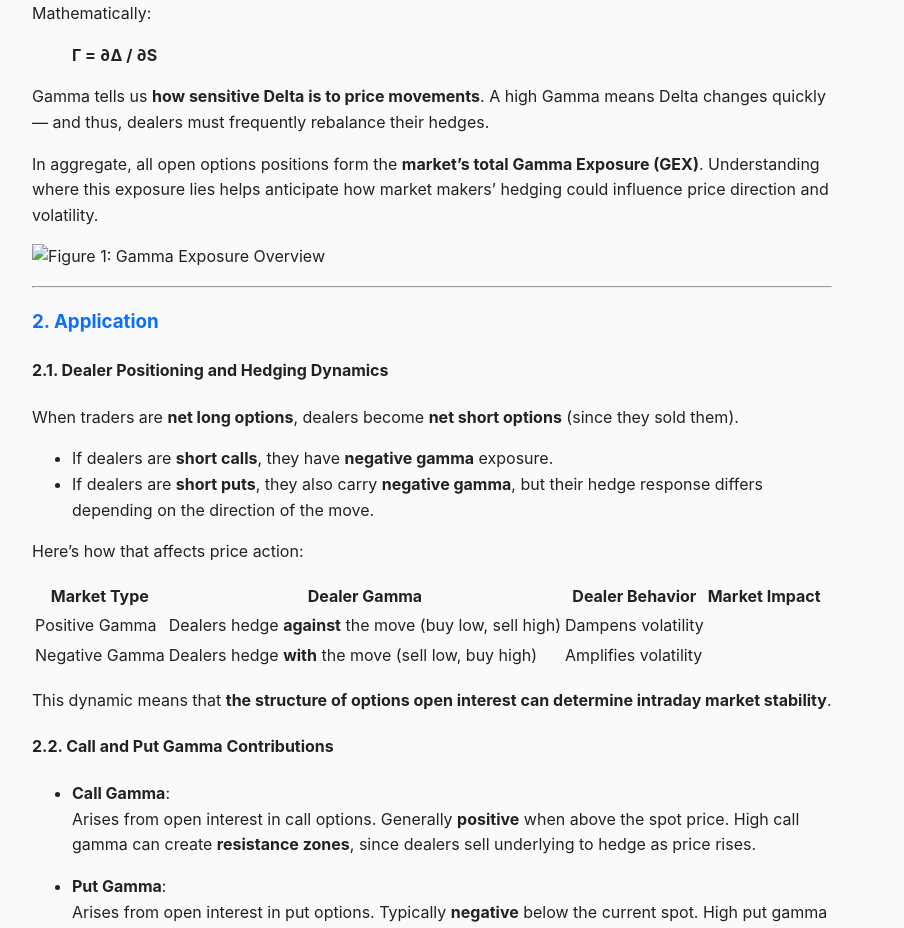
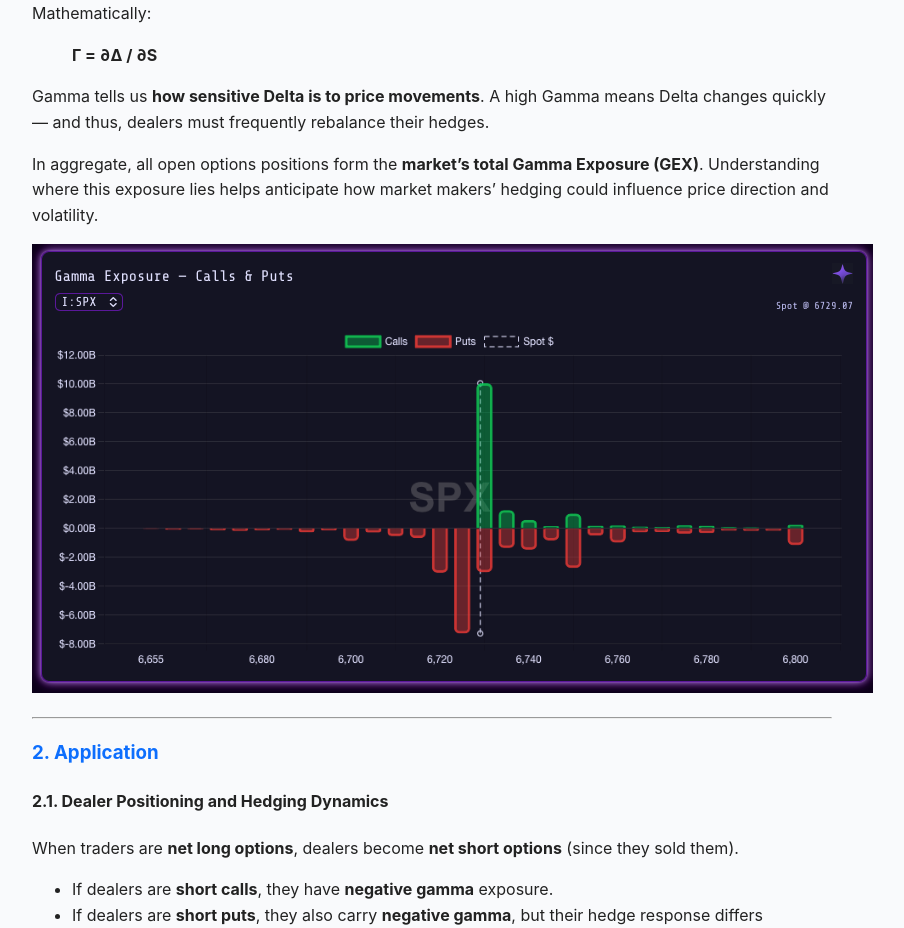
Before and after one commit to greeksinsight-org/greeksinsight-content, a Jekyll site: the page built from ai/en/gamma_exposure_explained.md, in a window 1280 px wide. Shown: the part 447-1375 px from the top of the page, without its empty margins (208-1112 px from the left). Built offline with Jekyll 4.4.1, drawn with Linux system fonts in a browser that asks for light colours.

```diff
--- a/ai/en/gamma_exposure_explained.md
+++ b/ai/en/gamma_exposure_explained.md
@@ -22,7 +22,7 @@ Gamma tells us **how sensitive Delta is to price movements**. A high Gamma means
 
 In aggregate, all open options positions form the **market’s total Gamma Exposure (GEX)**. Understanding where this exposure lies helps anticipate how market makers’ hedging could influence price direction and volatility.
 
-![Figure 1: Gamma Exposure Overview](assets/images/gamma_figure_1.png)
+![Figure 1: Gamma Exposure Overview](/assets/images/gamma_figure_1.png)
 
 ---
 
```
Also changed, not shown: ai/en/index.md (+1 -0 lines).
